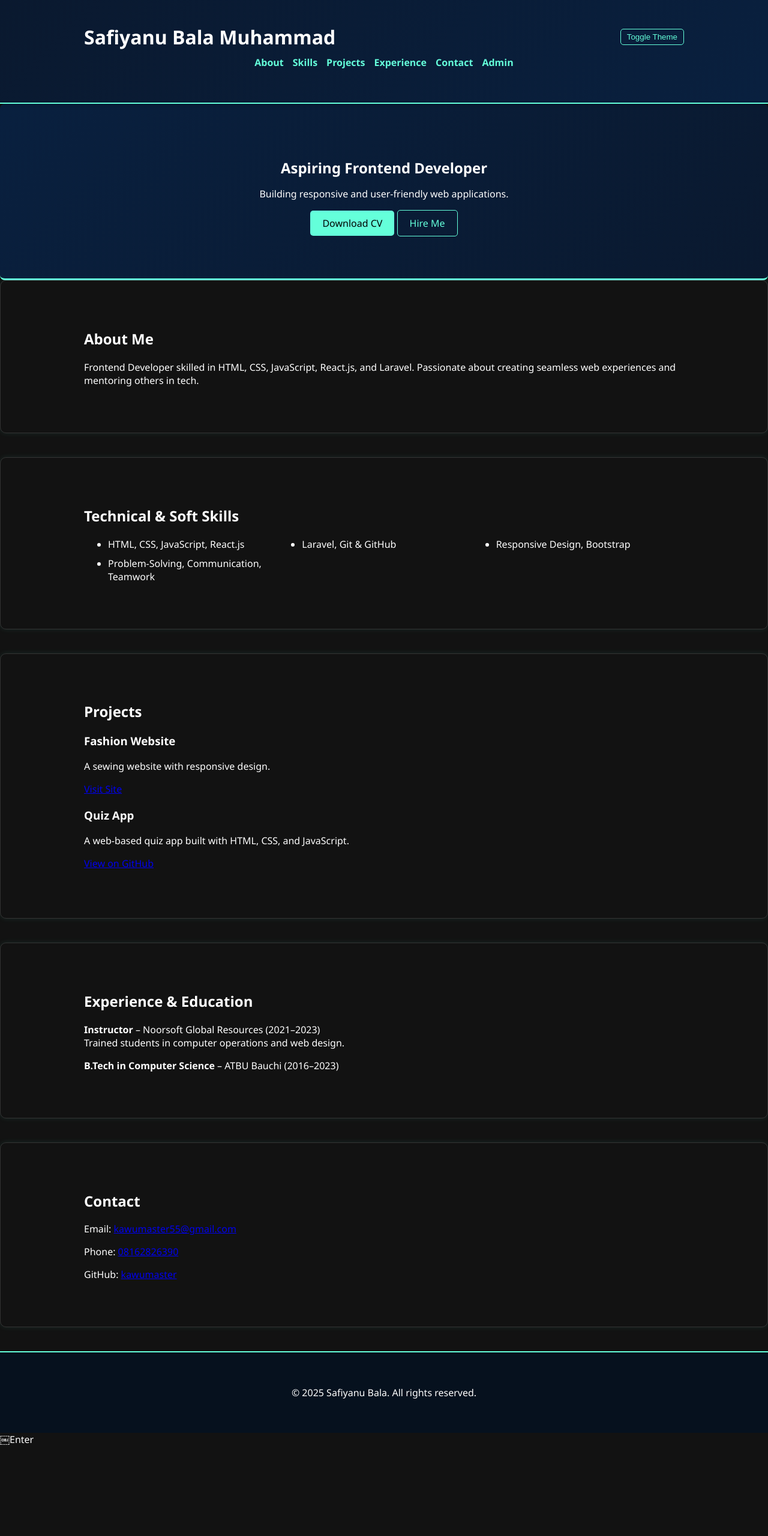
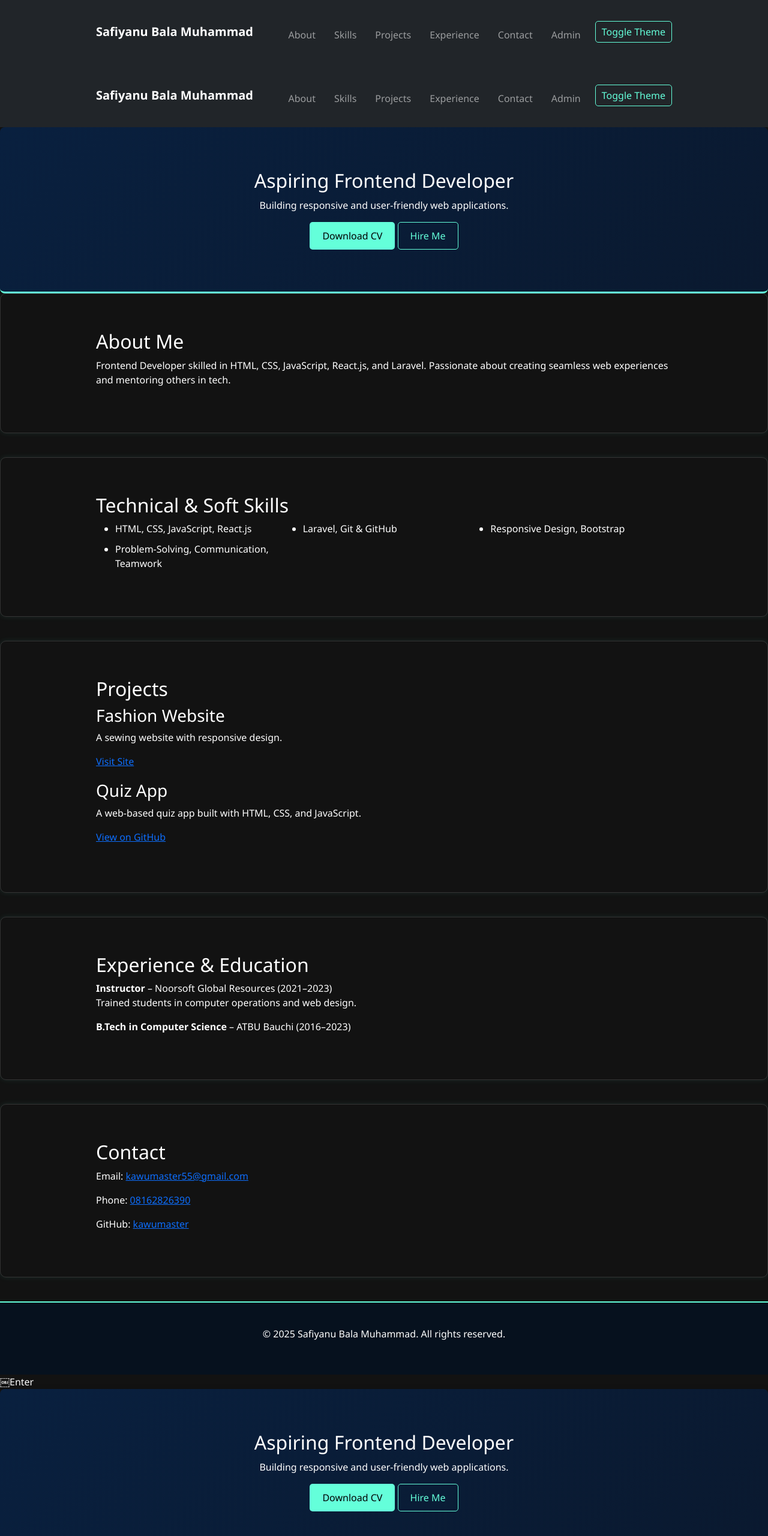
Before and after one commit to kawumaster/Fortpolio-, a plain HTML site: page index.html in a window 1280 px wide. Shown: the top 2560 px of the page at 60% size. Before the commit the page ends 2410 px from the top, so only its background shows below. Drawn offline with nearby package versions, Linux system fonts and the light colour scheme.

Commit message:
Update index.html

```diff
--- a/index.html
+++ b/index.html
@@ -3,31 +3,78 @@
 <head>
   <meta charset="UTF-8" />
   <meta name="viewport" content="width=device-width, initial-scale=1.0" />
-  <title>Safiyanu Bala Muhammad | Portfolio</title>
+  <title>Safiyanu Bala Muhammad| Portfolio</title>
+
+  <!-- Bootstrap 5 CSS -->
+  <link href="https://cdn.jsdelivr.net/npm/bootstrap@5.3.0/dist/css/bootstrap.min.css" rel="stylesheet" />
+
+  <!-- Custom Styles -->
   <link rel="stylesheet" href="style.css" />
   <script src="script.js" defer></script>
 </head>
 <body>
-  <header>
+
+  <!-- NAVIGATION BAR -->
+  <nav class="navbar navbar-expand-lg navbar-dark bg-dark sticky-top">
     <div class="container">
-      <div style="display: flex; justify-content: space-between; align-items: center; flex-wrap: wrap;">
-        <h1>Safiyanu Bala Muhammad</h1>
-        <button id="theme-toggle">Toggle Theme</button>
+      <a class="navbar-brand" href="#">Safiyanu Bala Muhammad</a>
+      <button class="navbar-toggler" type="button" data-bs-toggle="collapse" data-bs-target="#navbarNav">
+        <span class="navbar-toggler-icon"></span>
+      </button>
+      <div class="collapse navbar-collapse justify-content-end" id="navbarNav">
+        <ul class="navbar-nav">
+          <li class="nav-item"><a class="nav-link" href="#about">About</a></li>
+          <li class="nav-item"><a class="nav-link" href="#skills">Skills</a></li>
+          <li class="nav-item"><a class="nav-link" href="#projects">Projects</a></li>
+          <li class="nav-item"><a class="nav-link" href="#experience">Experience</a></li>
+          <li class="nav-item"><a class="nav-link" href="#contact">Contact</a></li>
+          <li class="nav-item"><a class="nav-link" href="admin.html" target="_blank">Admin</a></li>
+        </ul>
+        <button id="theme-toggle" class="btn btn-outline-info ms-3">Toggle Theme</button>
       </div>
-      <nav>
-        <ul>
-          <li><a href="#about">About</a></li>
-          <li><a href="#skills">Skills</a></li>
-          <li><a href="#projects">Projects</a></li>
-          <li><a href="#experience">Experience</a></li>
-          <li><a href="#contact">Contact</a></li>
-          <li><a href="admin.html" target="_blank">Admin</a></li>
+    </div>
+  </nav>
+
+  <!-- HERO SECTION -->
+<!DOCTYPE html>
+<html lang="en">
+<head>
+  <meta charset="UTF-8" />
+  <meta name="viewport" content="width=device-width, initial-scale=1.0" />
+  <title>Safiyanu Bala Muhammad| Portfolio</title>
+
+  <!-- Bootstrap 5 CSS -->
+  <link href="https://cdn.jsdelivr.net/npm/bootstrap@5.3.0/dist/css/bootstrap.min.css" rel="stylesheet" />
+
+  <!-- Custom Styles -->
+  <link rel="stylesheet" href="style.css" />
+  <script src="script.js" defer></script>
+</head>
+<body>
+
+  <!-- NAVIGATION BAR -->
+  <nav class="navbar navbar-expand-lg navbar-dark bg-dark sticky-top">
+    <div class="container">
+      <a class="navbar-brand" href="#">Safiyanu Bala Muhammad</a>
+      <button class="navbar-toggler" type="button" data-bs-toggle="collapse" data-bs-target="#navbarNav">
+        <span class="navbar-toggler-icon"></span>
+      </button>
+      <div class="collapse navbar-collapse justify-content-end" id="navbarNav">
+        <ul class="navbar-nav">
+          <li class="nav-item"><a class="nav-link" href="#about">About</a></li>
+          <li class="nav-item"><a class="nav-link" href="#skills">Skills</a></li>
+          <li class="nav-item"><a class="nav-link" href="#projects">Projects</a></li>
+          <li class="nav-item"><a class="nav-link" href="#experience">Experience</a></li>
+          <li class="nav-item"><a class="nav-link" href="#contact">Contact</a></li>
+          <li class="nav-item"><a class="nav-link" href="admin.html" target="_blank">Admin</a></li>
         </ul>
-      </nav>
+        <button id="theme-toggle" class="btn btn-outline-info ms-3">Toggle Theme</button>
+      </div>
     </div>
-  </header>
+  </nav>
 
-  <section class="hero">
+  <!-- HERO SECTION -->
+  <section class="hero text-center">
     <div class="container">
       <h2>Aspiring Frontend Developer</h2>
       <p>Building responsive and user-friendly web applications.</p>
@@ -36,6 +83,7 @@
     </div>
   </section>
 
+  <!-- ABOUT -->
   <section id="about" class="section">
     <div class="container">
       <h2>About Me</h2>
@@ -43,6 +91,7 @@
     </div>
   </section>
 
+  <!-- SKILLS -->
   <section id="skills" class="section">
     <div class="container">
       <h2>Technical & Soft Skills</h2>
@@ -55,6 +104,7 @@
     </div>
   </section>
 
+  <!-- PROJECTS -->
   <section id="projects" class="section">
     <div class="container">
       <h2>Projects</h2>
@@ -71,6 +121,7 @@
     </div>
   </section>
 
+  <!-- EXPERIENCE -->
   <section id="experience" class="section">
     <div class="container">
       <h2>Experience & Education</h2>
@@ -80,6 +131,7 @@
     </div>
   </section>
 
+  <!-- CONTACT -->
   <section id="contact" class="section">
     <div class="container">
       <h2>Contact</h2>
@@ -89,11 +141,66 @@
     </div>
   </section>
 
+  <!-- FOOTER -->
   <footer>
-    <div class="container">
-      <p>&copy; 2025 Safiyanu Bala. All rights reserved.</p>
+    <div class="container text-center">
+      <p>&copy; 2025 Safiyanu Bala Muhammad. All rights reserved.</p>
     </div>
   </footer>
+
+  <!-- Bootstrap JS Bundle -->
+  <script src="https://cdn.jsdelivr.net/npm/bootstrap@5.3.0/dist/js/bootstrap.bundle.min.js"></script>
 </body>
 </html>
-￼Enter
+￼Enter  <section class="hero text-center">
+    <div class="container">
+      <h2>Aspiring Frontend Developer</h2>
+      <p>Building responsive and user-friendly web applications.</p>
+      <a href="Safiyanu_Bala_Resume(1).docx" download class="btn">Download CV</a>
+      <a href="#contact" class="btn btn-secondary">Hire Me</a>
+    </div>
+  </section>
+
+  <!-- ABOUT -->
+  <section id="about" class="section">
+    <div class="container">
+      <h2>About Me</h2>
+      <p>Frontend Developer skilled in HTML, CSS, JavaScript, React.js, and Laravel. Passionate about creating seamless web experiences and mentoring others in tech.</p>
+    </div>
+  </section>
+
+  <!-- SKILLS -->
+  <section id="skills" class="section">
+    <div class="container">
+      <h2>Technical & Soft Skills</h2>
+      <ul class="skills-list">
+        <li>HTML, CSS, JavaScript, React.js</li>
+        <li>Laravel, Git & GitHub</li>
+        <li>Responsive Design, Bootstrap</li>
+        <li>Problem-Solving, Communication, Teamwork</li>
+</ul>
+    </div>
+  </section>
+
+  <!-- PROJECTS -->
+  <section id="projects" class="section">
+    <div class="container">
+      <h2>Projects</h2>
+      <div class="project">
+        <h3>Fashion Website</h3>
+        <p>A sewing website with responsive design.</p>
+        <a href="https://www.masabfashion.com.ng/?m=1" target="_blank">Visit Site</a>
+      </div>
+      <div class="project">
+        <h3>Quiz App</h3>
+        <p>A web-based quiz app built with HTML, CSS, and JavaScript.</p>
+        <a href="https://github.com/kawumaster" target="_blank">View on GitHub</a>
+      </div>
+    </div>
+  </section>
+
+  <!-- EXPERIENCE -->
+  <section id="experience" class="section">
+    <div class="container">
+      <h2>Experience & Education</h2>
+      <p><strong>Instructor</strong> – Noorsoft Global Resources (2021–2023)<br />
```
